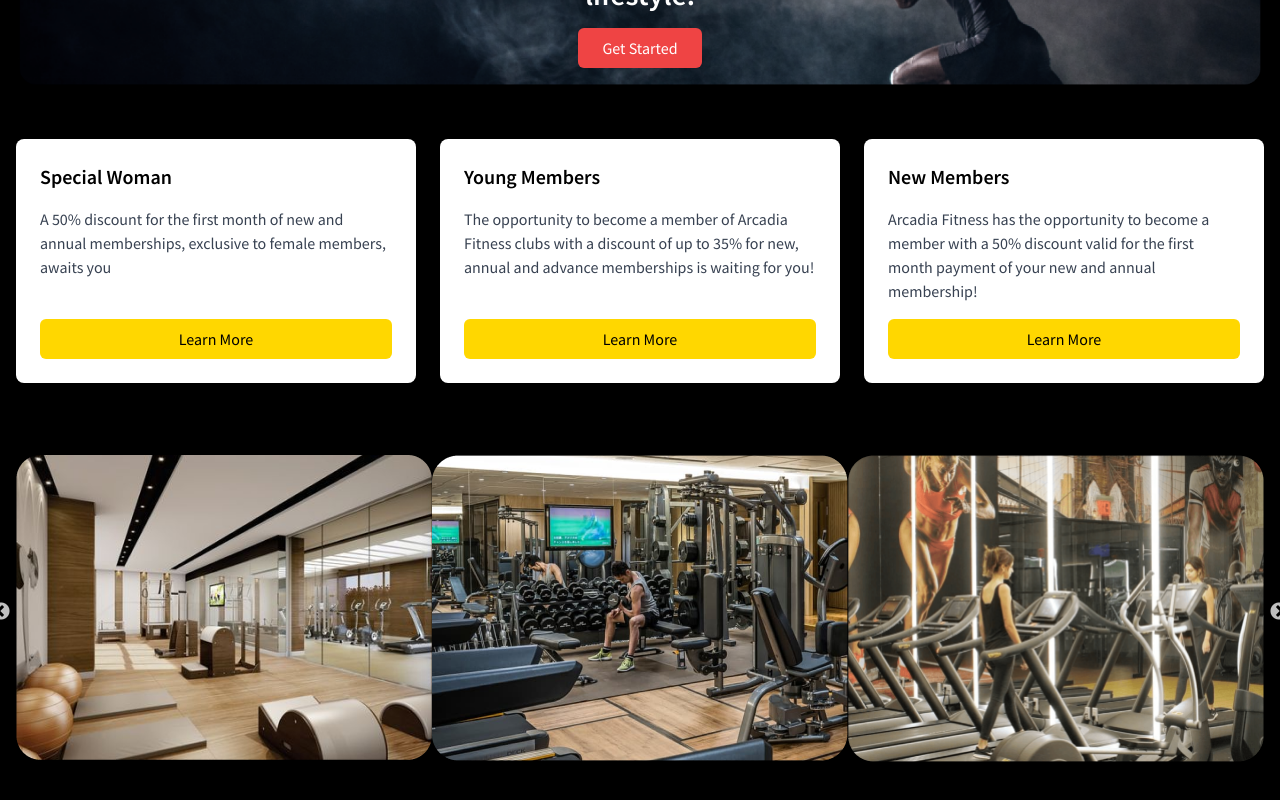
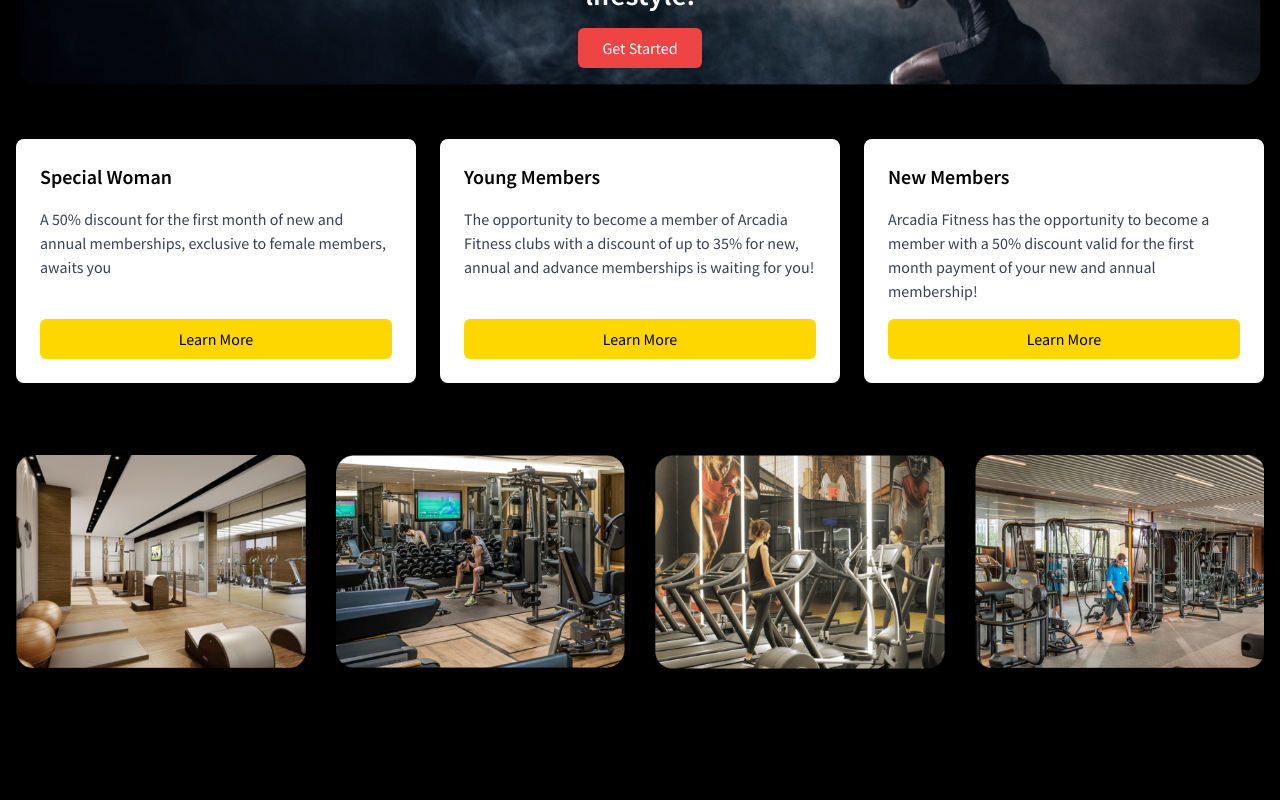
Before and after one commit to Arcadia-0/ArcadiaFitnessClub, a React (Vite) app: page / in a window 1280 px wide. Shown: the part 2310-3110 px from the top of the page. After the commit the page ends 3019 px from the top, so only its background shows below. Built offline with nearby package versions, Linux system fonts and the light colour scheme.

Commit message:
changed react-slick to swiper. Still some issues

```diff
--- a/package.json
+++ b/package.json
@@ -13,7 +13,8 @@
     "react": "^18.3.1",
     "react-dom": "^18.3.1",
     "react-slick": "^0.30.3",
-    "slick-carousel": "^1.8.1"
+    "slick-carousel": "^1.8.1",
+    "swiper": "^11.1.15"
   },
   "devDependencies": {
     "@eslint/js": "^9.17.0",
--- a/src/App.css
+++ b/src/App.css
@@ -1,8 +1,3 @@
-/* Slick carousel'ın CSS dosyasını ilk başta dahil edin */
-@import "slick-carousel/slick/slick.css";
-@import "slick-carousel/slick/slick-theme.css";
-
-/* Sonra Tailwind'in temel stillerini ekleyin */
 @tailwind base;
 @tailwind components;
 @tailwind utilities;
--- a/src/components/Gallery/Gallery.jsx
+++ b/src/components/Gallery/Gallery.jsx
@@ -1,64 +1,67 @@
-import Slider from "react-slick";
+import { Swiper, SwiperSlide } from 'swiper/react';
+import 'swiper/css';
+import { Navigation } from 'swiper/modules';
 import image_1 from "../../assets/gallery/image-1.png";
 import image_2 from "../../assets/gallery/image-2.png";
 import image_3 from "../../assets/gallery/image-3.png";
 import image_4 from "../../assets/gallery/image-4.png";
 
-// Slick slider settings
-const settings = {
-  dots: false,
-  infinite: true,
-  speed: 500,
-  slidesToShow: 3,
-  slidesToScroll: 1,
-  autoplay: false,
-  autoplaySpeed: 2000,
-  responsive: [
-    {
-      breakpoint: 1024, // Tablets and below
-      settings: {
-        slidesToShow: 1,
-      },
-    },
-    {
-      breakpoint: 768, // Mobile devices
-      settings: {
-        slidesToShow: 1,
-        arrows: false,  // Hide arrows on smaller screens
-      },
-    },
-  ],
-};
-
 const Gallery = () => {
   return (
     <div className="container mx-auto py-10 px-4">
-      <Slider {...settings}>
-        <div className="relative">
-          <img src={image_1} alt="image 1" className="w-full rounded-lg shadow-lg" />
-        </div>
-        <div className="relative">
-          <img src={image_2} alt="image 2" className="w-full rounded-lg shadow-lg" />
-        </div>
-        <div className="relative">
-          <img src={image_3} alt="image 3" className="w-full rounded-lg shadow-lg" />
-        </div>
-        <div className="relative">
-          <img src={image_4} alt="image 4" className="w-full rounded-lg shadow-lg" />
-        </div>
-        <div className="relative">
-          <img src={image_1} alt="image 1" className="w-full rounded-lg shadow-lg" />
-        </div>
-        <div className="relative">
-          <img src={image_2} alt="image 2" className="w-full rounded-lg shadow-lg" />
-        </div>
-        <div className="relative">
-          <img src={image_3} alt="image 3" className="w-full rounded-lg shadow-lg" />
-        </div>
-        <div className="relative">
-          <img src={image_4} alt="image 4" className="w-full rounded-lg shadow-lg" />
-        </div>
-      </Slider>
+      <Swiper
+        spaceBetween={20}
+        slidesPerView={4}
+        loop={true}
+        navigation={true}
+        modules={[Navigation]}
+        breakpoints={{
+          1024: {
+            slidesPerView: 4, // 1024px and above shows 4 slides
+            spaceBetween: 30, // Adjust space between slides for larger screens
+          },
+          768: {
+            slidesPerView: 3,
+            spaceBetween: 20,
+          },
+          440: {
+            slidesPerView: 2,
+            spaceBetween: 15,
+          },
+          0: {
+            slidesPerView: 1,
+            spaceBetween: 10,
+          },
+
+        }}
+
+      >
+        {/* SwiperSlide elements */}
+        <SwiperSlide>
+          <img src={image_1} alt="Image 1" className="w-full rounded-lg shadow-lg" />
+        </SwiperSlide>
+        <SwiperSlide>
+          <img src={image_2} alt="Image 2" className="w-full rounded-lg shadow-lg" />
+        </SwiperSlide>
+        <SwiperSlide>
+          <img src={image_3} alt="Image 3" className="w-full rounded-lg shadow-lg" />
+        </SwiperSlide>
+        <SwiperSlide>
+          <img src={image_4} alt="Image 4" className="w-full rounded-lg shadow-lg" />
+        </SwiperSlide>
+        <SwiperSlide>
+          <img src={image_1} alt="Image 1" className="w-full rounded-lg shadow-lg" />
+        </SwiperSlide>
+        <SwiperSlide>
+          <img src={image_2} alt="Image 2" className="w-full rounded-lg shadow-lg" />
+        </SwiperSlide>
+        <SwiperSlide>
+          <img src={image_3} alt="Image 3" className="w-full rounded-lg shadow-lg" />
+        </SwiperSlide>
+        <SwiperSlide>
+          <img src={image_4} alt="Image 4" className="w-full rounded-lg shadow-lg" />
+        </SwiperSlide>
+      </Swiper>
     </div>
   );
 };
```
Also changed, not shown: 1 other file (tests, documents, lock files or other folders).
